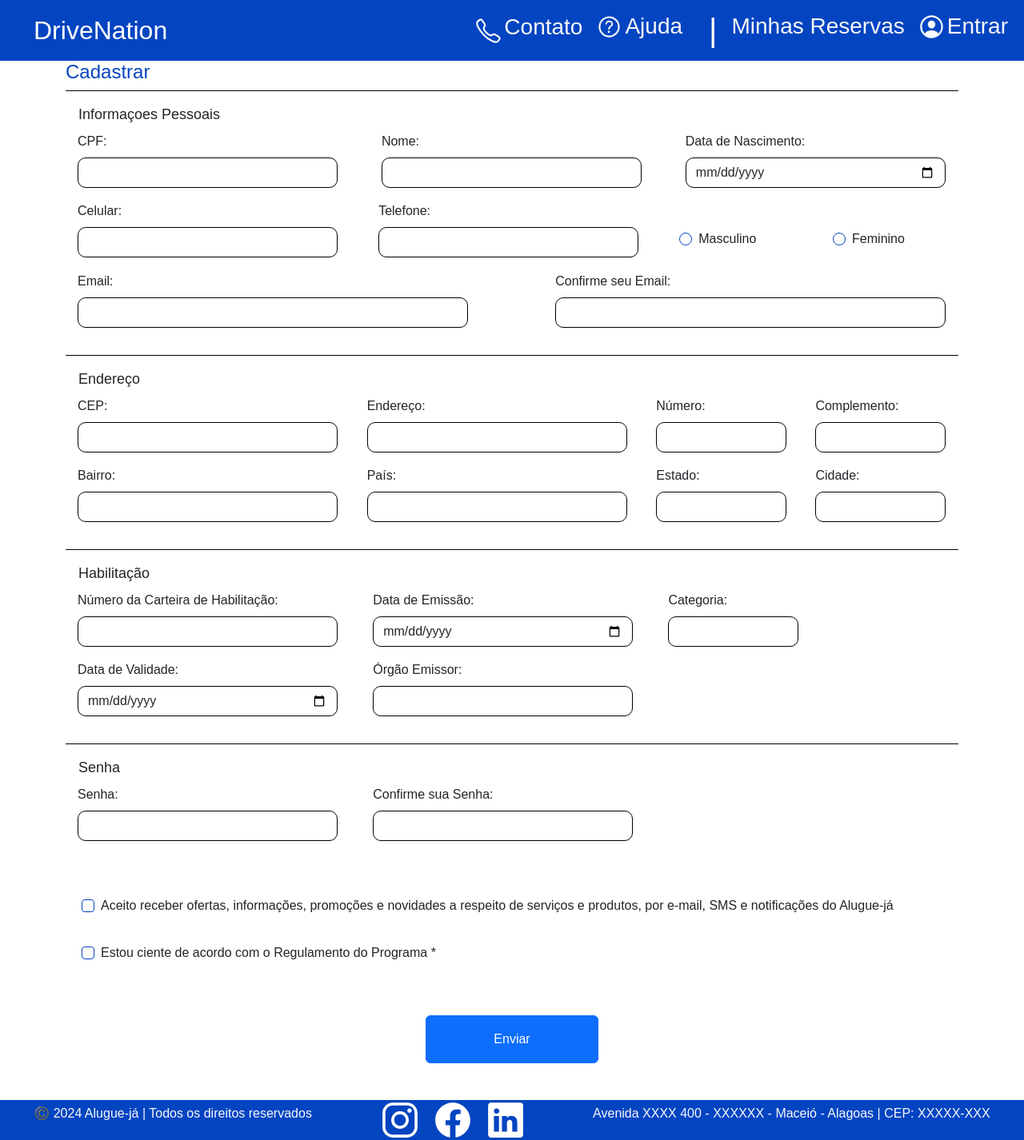
After one commit to DiegoFChaggas/driveNation-django, a Django app: page /register in a window 1280 px wide. The commit adds this page. Shown: the whole page at 80% size. Run offline with Django 5.2, Linux system fonts and the light colour scheme; some libraries are stand-ins or nearby versions.

Commit message:
adding registration and login screens

```diff
--- /dev/null
+++ b/driveNation/templates/driveNation/register.html
@@ -0,0 +1,144 @@
+{% extends "base.html" %}
+{% load static %}
+{% block content %}
+<main class="container">
+    <section class="content">
+        <h4>Cadastrar</h4>
+        <form type="submit"id="informacoesUsuario" class="form-group" method="post">
+            <fieldset class="input-group">
+                <legend>Informaçoes Pessoais</legend>
+
+                <div class="input-box">
+                <label for="cpf" class="form-label">CPF:</label>
+                <input type="text" class="form-control" id="cpf" name="cpf"required>
+            </div>
+            <div class="input-box">
+                <label for="nome" class="form-label">Nome:</label>
+                <input type="text" class="form-control"id="nome" name="nomeUsuario"required>
+            </div>
+            <div class="input-box">
+                <label for="dataNascimento" class="form-label">Data de Nascimento:</label>
+                <input type="date" class="form-control"id="dataNascimento" name="dtNasc"required>
+            </div>
+            <div class="input-box">
+                <label for="celular" class="form-label">Celular:</label>
+                <input type="tel" class="form-control" id="celular" name="celular"required>
+            </div>
+            <div class="input-box">
+                <label for="telefone" class="form-label">Telefone:</label>
+                <input type="tel" class="form-control"id="telefone" name="telefone">
+            </div>
+            <div class="form-check">
+            <input class="form-check-input" type="radio" name="sexo" id="flexRadioDefault1" value="M">
+            <label class="form-check-label" for="flexRadioDefault1">
+                Masculino
+            </label>
+            </div>
+            <div class="form-check">
+            <input class="form-check-input" type="radio" name="sexo" id="flexRadioDefault2" value="F">
+            <label class="form-check-label" for="flexRadioDefault2">
+                Feminino
+            </label>
+            </div>
+            <div class="input-email">
+                <label for="email" class="form-label">Email:</label>
+                <input type="email" class="form-control" id="email" name="email"required>
+            </div>
+            <div class="input-email">
+                <label for="confirmarEmail" class="form-label">Confirme seu Email:</label>
+                <input type="email" class="form-control" id="confirmarEmail" required>
+            </div>
+            </fieldset>
+            <fieldset class="input-group">
+                <legend>Endereço</legend>
+                <div class="input-box">
+                    <label for="cep" class="form-label">CEP:</label>
+                    <input type="text" class="form-control" id="cep" name="cep">
+                </div>
+                <div class="input-box">
+                    <label for="endereco" class="form-label">Endereço:</label>
+                    <input type="text" class="form-control" id="rua" name="endereco">
+                </div>
+                <div class="input-box numero">
+                    <label for="numero" class="form-label">Número:</label>
+                    <input type="text" class="form-control" id="numero" name="numero">
+                </div>
+                <div class="input-box complemento">
+                    <label for="complemento" class="form-label">Complemento:</label>
+                    <input type="text" class="form-control" id="complemento" name="complemento">
+                </div>
+                <div class="input-box">
+                    <label for="bairro" class="form-label">Bairro:</label>
+                    <input type="text" class="form-control" id="bairro" name="bairro">
+                </div>
+                <div class="input-box">
+                    <label for="pais" class="form-label">País:</label>
+                    <input type="text" class="form-control" id="pais" name="pais">
+                </div>
+                <div class="input-box estado">
+                    <label for="estado" class="form-label">Estado:</label>
+                    <input type="text" class="form-control" id="estado" name="estado">
+                </div>
+                <div class="input-box cidade">
+                    <label for="cidade" class="form-label">Cidade:</label>
+                    <input type="text" class="form-control" id="cidade" name="cidade">
+                </div>
+            </fieldset>
+            <fieldset class="input-group habilitacao">
+                <legend>Habilitação</legend>
+                <div class="input-box">
+                    <label for="numeroHabilitacao" class="form-label">Número da Carteira de Habilitação:</label>
+                    <input type="text" class="form-control" id="numeroHabilitacao" name="numeroHabilitacao"required>
+                </div>
+                <div class="input-box">
+                    <label for="dataEmissao" class="form-label">Data de Emissão:</label>
+                    <input type="date" class="form-control" id="dataEmissao" name="dtEmissao"required>
+                </div>
+                <div class="input-box categoria">
+                    <label for="categoria" class="form-label">Categoria:</label>
+                    <input type="text" class="form-control" id="categoria" name="categoria"required>
+                </div>
+                <div class="input-box">
+                    <label for="dataValidade" class="form-label">Data de Validade:</label>
+                    <input type="date" class="form-control" id="dataValidade" name="dtValidade"required>
+                </div>
+                <div class="input-box">
+                    <label for="orgaoEmissor" class="form-label">Órgão Emissor:</label>
+                    <input type="text" class="form-control" id="orgaoEmissor" name="orgaoEmissor">
+                </div>
+            </fieldset>
+            <fieldset class="input-group senha">
+                <legend>Senha</legend>
+                <div class="input-box">
+                    <label for="senha" class="form-label">Senha:</label>
+                    <input type="password" class="form-control" id="senha" name="senha"required>
+                </div>
+                <div class="input-box">
+                    <label for="confirmarSenha" class="form-label">Confirme sua Senha:</label>
+                    <input type="password" class="form-control" id="confirmarSenha" required>
+                </div>
+            </fieldset>
+            <div class="form-check check-box">
+                <input class="form-check-input" type="checkbox" value="" id="ofertas" name="ofertas" value="S">
+                <label class="form-check-label" for="flexCheckDefault">
+                    Aceito receber ofertas, informações, promoções e novidades a respeito de serviços e produtos, por e-mail, SMS e notificações do Alugue-já
+                </label>
+                </div>
+                <div class="form-check check-box">
+                <input class="form-check-input" type="checkbox" value="" id="regulamento" name="regulamento" value="S" required>
+                <label class="form-check-label" for="flexCheckChecked">
+                    Estou ciente de acordo com o Regulamento do Programa *
+                </label>
+            </div>
+            <div class="input-submit">
+            <input type="submit" id="btnEnviar" class="btn btn-primary" value="Enviar">
+            <div>
+        </form>
+
+    </section>
+</main>
+</body>
+    <script type="module" src="https://unpkg.com/ionicons@7.1.0/dist/ionicons/ionicons.esm.js"></script>
+    <script nomodule src="https://unpkg.com/ionicons@7.1.0/dist/ionicons/ionicons.js"></script>
+</html>
+{% endblock %}
--- a/driveNation/views.py
+++ b/driveNation/views.py
@@ -29,3 +29,9 @@ def vehicle(request):
         'cars' : cars,
     }
     return render(request, "driveNation/vehicle.html", informations)
+
+def register(request):
+    return render (request, "driveNation/register.html")
+
+def login(request):
+    return render(request, "driveNation/login.html")
--- a/setup/urls.py
+++ b/setup/urls.py
@@ -9,6 +9,8 @@ urlpatterns = [
     path('admin/', admin.site.urls),
     path('home', views.home),
     path('vehicle', views.vehicle),
+    path('register', views.register),
+    path('login', views.login)
 ]
 
 if settings.DEBUG:
--- a/templates/base.html
+++ b/templates/base.html
@@ -23,7 +23,7 @@
                   <a class="nav-link d-flex active text-light" href="#"><ion-icon name="help-circle-outline"></ion-icon><h3>Ajuda</h3></a>
                   <p>|</p>
                   <a class="nav-link d-flex active text-light" href="#"><h3>Minhas Reservas</h3></a>
-                  <a class="nav-link d-flex active text-light" href="#"><ion-icon name="person-circle-outline"></ion-icon><h3>Entrar</h3></a>
+                  <a class="nav-link d-flex active text-light" href="login"><ion-icon name="person-circle-outline"></ion-icon><h3>Entrar</h3></a>
                 </div>
               </div>
             </div>
```
Also changed, not shown: driveNation/templates/driveNation/login.html (added, +34 -0 lines).
